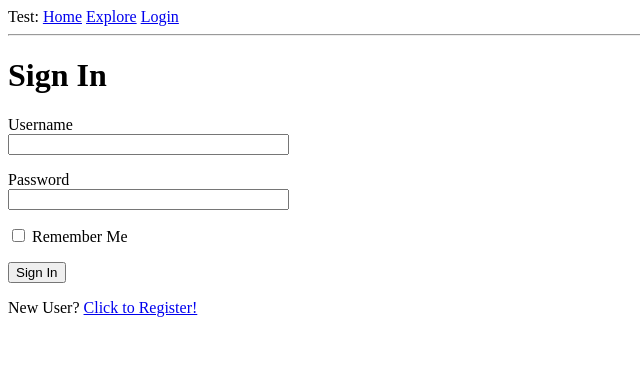
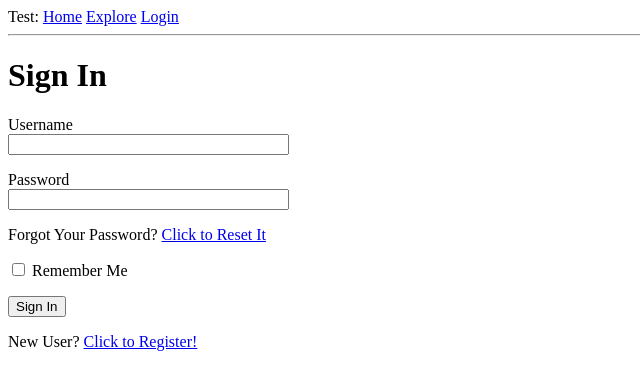
Before and after one commit to Shanedroogan/Flask-test, a Flask app: page /login in a window 1280 px wide. Shown: the top 390 px of the page, without its empty margins (0-640 px from the left). Run offline with Flask 2, Linux system fonts and the light colour scheme.

Commit message:
Added password reset functionality

```diff
--- a/app/__init__.py
+++ b/app/__init__.py
@@ -3,6 +3,7 @@ from config import Config
 from flask_sqlalchemy import SQLAlchemy
 from flask_migrate import Migrate
 from flask_login import LoginManager
+from flask_mail import Mail
 import logging
 from logging.handlers import SMTPHandler, RotatingFileHandler
 import os
@@ -13,6 +14,7 @@ db = SQLAlchemy(app)
 migrate = Migrate(app, db)
 login = LoginManager(app)
 login.login_view = 'login'
+mail = Mail(app)
 
 if not app.debug:
     if app.config['MAIL_SERVER']:
--- a/app/forms.py
+++ b/app/forms.py
@@ -51,3 +51,13 @@ class RegistrationForm(FlaskForm):
         user = User.query.filter_by(email=email.data).first()
         if user is not None:
             raise ValidationError('Please use a different email address.')
+
+class ResetPasswordForm(FlaskForm):
+    password = PasswordField('Password', validators=[DataRequired()])
+    password2 = PasswordField(
+        'Repeat Password', validators=[DataRequired(), EqualTo('password')])
+    submit = SubmitField('Request Password Reset')
+
+class ResetPasswordRequestForm(FlaskForm):
+    email = StringField('Email', validators=[DataRequired(), Email()])
+    submit = SubmitField('Request Password Reset')
--- a/app/routes.py
+++ b/app/routes.py
@@ -1,8 +1,10 @@
 from flask import render_template, flash, redirect, url_for, request
 from app import app, db
-from app.forms import LoginForm, RegistrationForm, EditProfileForm, PostForm
+from app.forms import LoginForm, RegistrationForm, EditProfileForm, PostForm, ResetPasswordRequestForm
+from app.forms import ResetPasswordForm
 from flask_login import current_user, login_user, logout_user, login_required
 from app.models import User, Post
+from app.email import send_password_reset_email
 from werkzeug.urls import url_parse
 from datetime import datetime
 
@@ -138,6 +140,39 @@ def register():
 
 
 
+@app.route('/reset_password_request', methods=['GET', 'POST'])
+def reset_password_request():
+    if current_user.is_authenticated:
+        return redirect(url_for('index'))
+    form = ResetPasswordRequestForm()
+    if form.validate_on_submit():
+        user = User.query.filter_by(email=form.email.data).first()
+        if user:
+            send_password_reset_email(user)
+        flash('Check your email for the instructions to reset your password')
+        return redirect(url_for('login'))
+    return render_template('reset_password_request.html',
+                            title='Reset Password', form=form)
+
+
+@app.route('/reset_password/<token>', methods=['GET', 'POST'])
+def reset_password(token):
+    if current_user.is_authenticated:
+        return redirect(url_for('index'))
+    user = User.verify_reset_password_token(token)
+    if not user:
+        return redirect(url_for('index'))
+    form = ResetPasswordForm()
+    if form.validate_on_submit():
+        user.set_password(form.password.data)
+        db.session.commit()
+        flash('Your password has been reset.')
+        return redirect(url_for('login'))
+    return render_template('reset_password.html', form=form)
+
+
+
+
 @app.route('/unfollow/<username>')
 @login_required
 def unfollow(username):
--- a/app/templates/login.html
+++ b/app/templates/login.html
@@ -18,6 +18,10 @@
       <span style="color: red;">[{{ error }}]</span>
       {% endfor %}
     </p>
+    <p>
+        Forgot Your Password?
+        <a href="{{ url_for('reset_password_request') }}">Click to Reset It</a>
+    </p>
     <p>{{ form.remember_me() }} {{form.remember_me.label }}</p>
     <p>{{ form.submit() }}</p>
   </form>
--- a/config.py
+++ b/config.py
@@ -16,4 +16,4 @@ class Config(object):
     MAIL_USE_TLS = os.environ.get('MAIL_USE_TLS') is not None
     MAIL_USERNAME = os.environ.get('MAIL_USERNAME')
     MAIL_PASSWORD = os.environ.get('MAIL_PASSWORD')
-    ADMINS = ['shanedroogan@gmail.com']
+    ADMINS = ['sonahgorgeon@gmail.com']
```
Also changed, not shown: app/models.py (+17 -0 lines), app.db.
